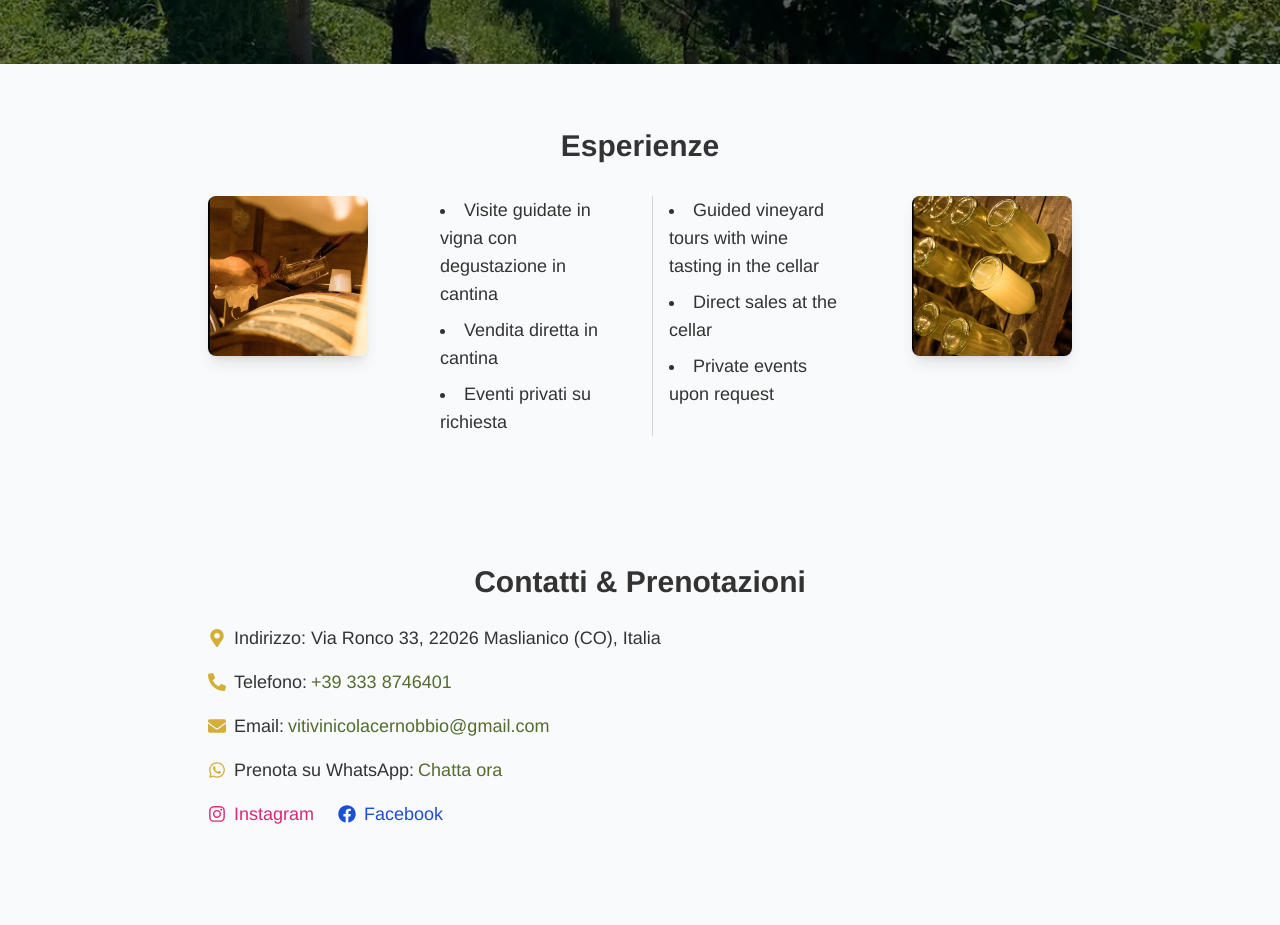
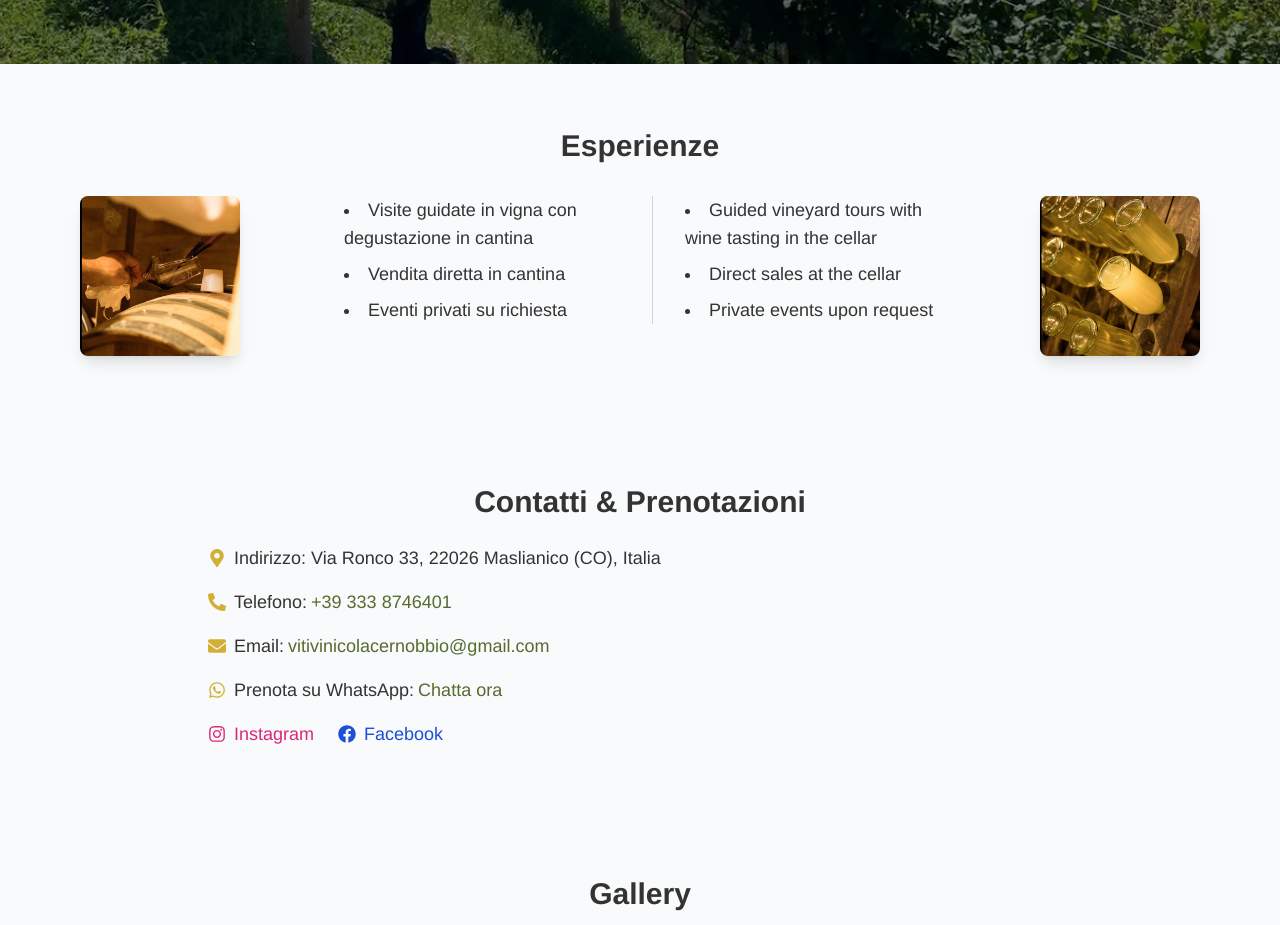
Before and after one commit to Marsmao2/VitivinicolaCernobbio1, a React (Create React App) app: page / in a window 1280 px wide. Shown: the part 960-1885 px from the top of the page. Built offline with nearby package versions, Linux system fonts and the light colour scheme.

Commit message:
Update Experiences.js

```diff
--- a/src/components/Experiences.js
+++ b/src/components/Experiences.js
@@ -3,14 +3,15 @@ import React from 'react';
 export default function Experiences() {
   return (
     <section id="esperienze" className="py-16 bg-gray-50">
-      <div className="max-w-4xl mx-auto px-4">
+      {/* Aumentato max-w da 4xl a 6xl */}
+      <div className="max-w-6xl mx-auto px-4">
         {/* Titolo centrato */}
         <h2 className="text-3xl font-semibold mb-8 text-center">Esperienze</h2>
 
         {/* Container flex: immagine-sinistra | testi bilingue in due colonne | immagine-destra */}
         <div className="flex flex-col md:flex-row items-center md:items-start justify-center gap-6">
-          {/* Immagine di sinistra con margine a destra aumentato */}
-          <div className="flex-shrink-0 mr-12">
+          {/* Immagine di sinistra spinta verso l’esterno (mr-20) */}
+          <div className="flex-shrink-0 mr-20">
             <img
               src="/images/10.jpg"
               alt="Esperienza degustazione in cantina"
@@ -21,22 +22,22 @@ export default function Experiences() {
           {/* Testi in due colonne con linea verticale tra le due (su md+) */}
           <div className="flex-1 grid grid-cols-1 md:grid-cols-2 gap-6 text-center md:text-left md:divide-x divide-gray-300">
             {/* Colonna Italiana con padding a destra */}
-            <ul className="list-disc list-inside text-lg space-y-2 md:pr-4">
+            <ul className="list-disc list-inside text-lg space-y-2 md:pr-8">
               <li>Visite guidate in vigna con degustazione in cantina</li>
               <li>Vendita diretta in cantina</li>
               <li>Eventi privati su richiesta</li>
             </ul>
 
             {/* Colonna Inglese con padding a sinistra */}
-            <ul className="list-disc list-inside text-lg space-y-2 md:pl-4">
+            <ul className="list-disc list-inside text-lg space-y-2 md:pl-8">
               <li>Guided vineyard tours with wine tasting in the cellar</li>
               <li>Direct sales at the cellar</li>
               <li>Private events upon request</li>
             </ul>
           </div>
 
-          {/* Immagine di destra con margine a sinistra aumentato */}
-          <div className="flex-shrink-0 ml-12">
+          {/* Immagine di destra spinta verso l’esterno (ml-20) */}
+          <div className="flex-shrink-0 ml-20">
             <img
               src="/images/9.jpg"
               alt="Bottiglie in cantina"
```
